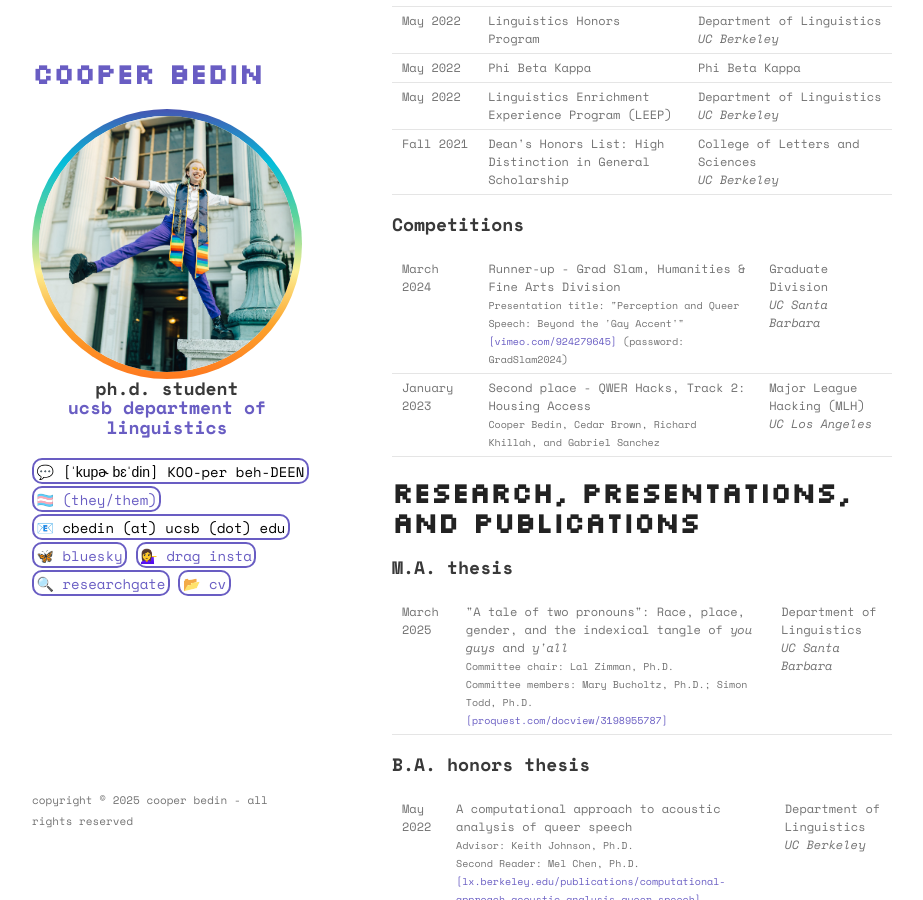
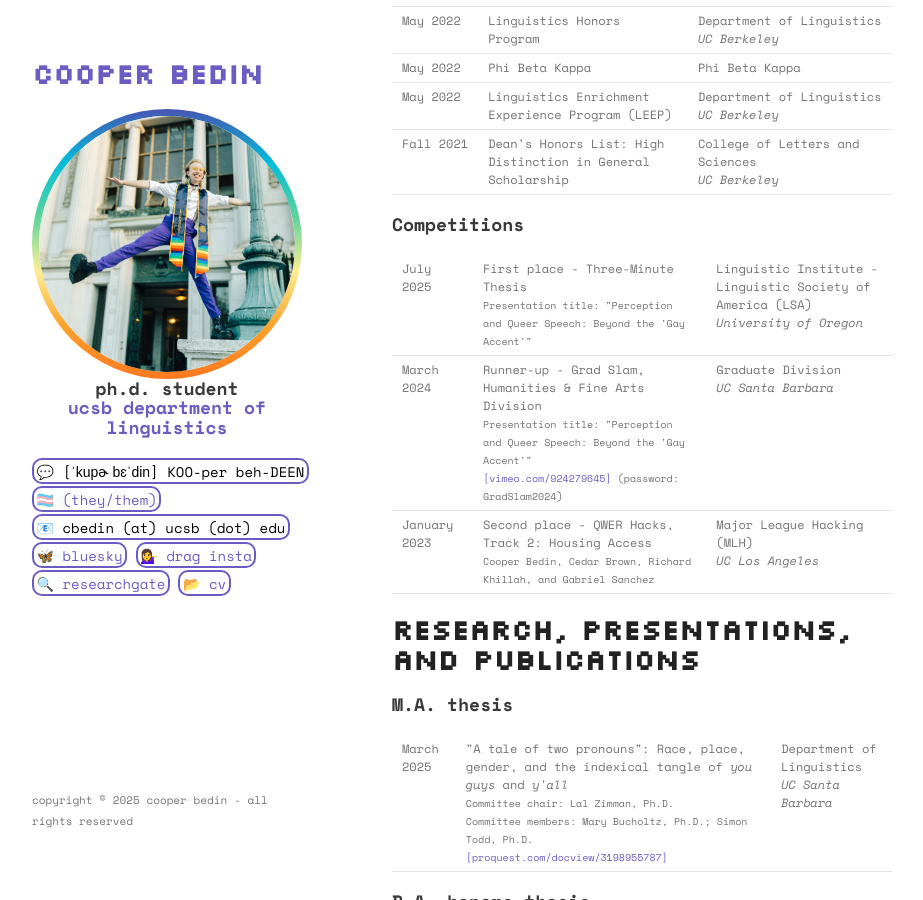
Before and after one commit to cbedin/cbedin.github.io, a Jekyll site: the page built from cv.md, in a window 1280 px wide and 900 px high, scrolled down 1132 px. Shown: the whole window, without its empty margins (178-1101 px from the left). Built offline with Jekyll 4.4.1, drawn with Linux system fonts in a browser that asks for light colours; some of the changed text lies outside the part shown.

Commit message:
lingstitute additions to cv

```diff
--- a/cv.md
+++ b/cv.md
@@ -140,6 +140,17 @@ layout: default
 ## Competitions
 
 <div class="cv-table-wrapper"><table>
+<tr>
+    <td>July 2025</td>
+    <td>
+    First place - Three-Minute Thesis<br>
+    <span class="subtext">Presentation title: "Perception and Queer Speech: Beyond the 'Gay Accent'"</span>
+    </td>
+    <td>
+    Linguistic Institute - Linguistic Society of America (LSA)<br>
+    <i>University of Oregon</i>
+    </td>
+</tr>
 <tr>
     <td>March 2024</td>
     <td>
@@ -518,6 +529,14 @@ layout: default
 
 ## Poster sessions
 <div class="cv-table-wrapper"><table>
+<tr>
+    <td>July 2025</td>
+    <td>Representing nonbinary identity and politics in quantitative linguistic analysis</td>
+    <td>
+    Linguistic Insitute - Linguistic Society of America (LSA)<br>
+    <i>University of Oregon</i>
+    </td>
+</tr>
 <tr>
     <td>April 2025</td>
     <td>
```
Also changed, not shown: index.md (+1 -1 lines).
